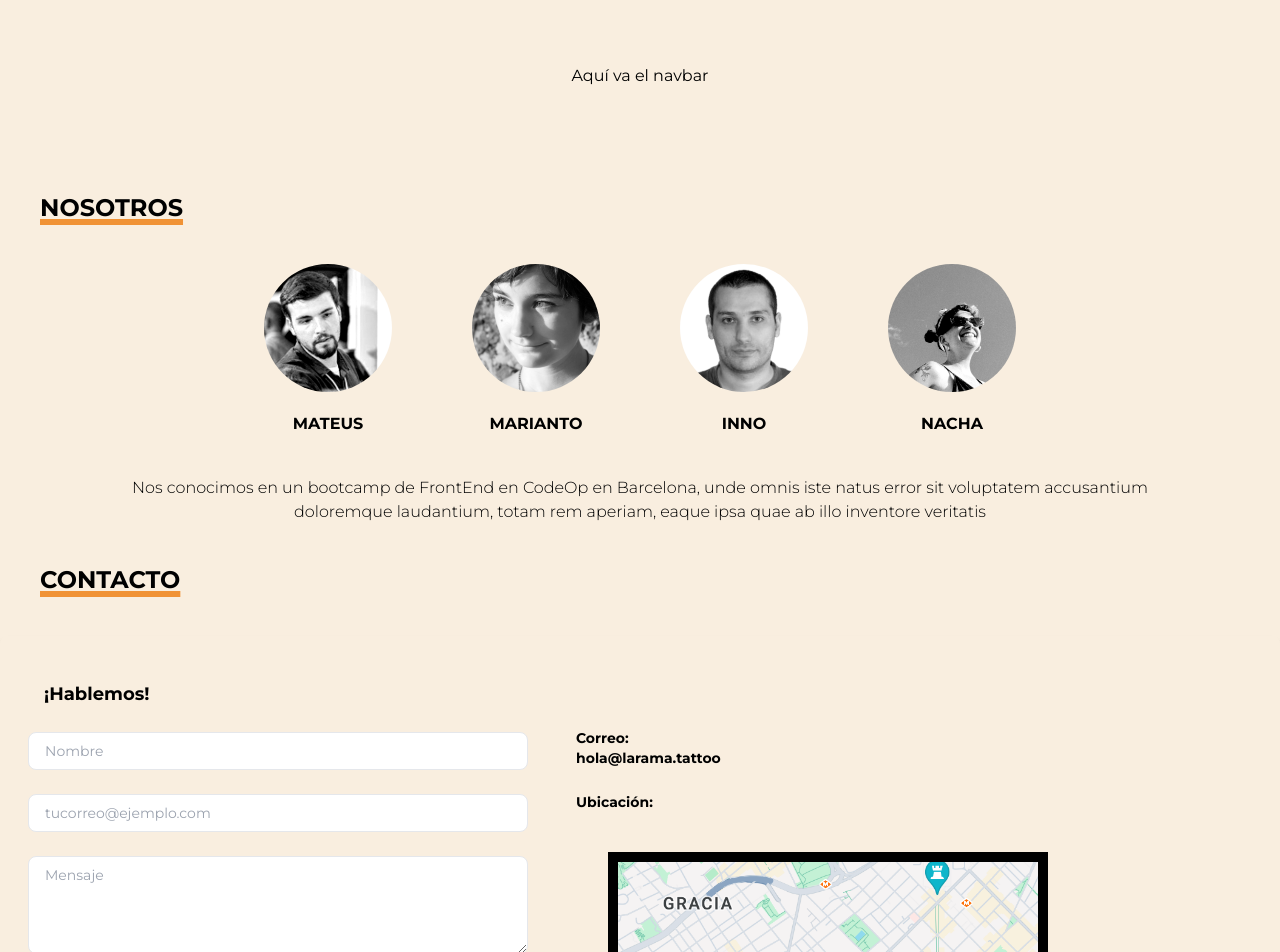
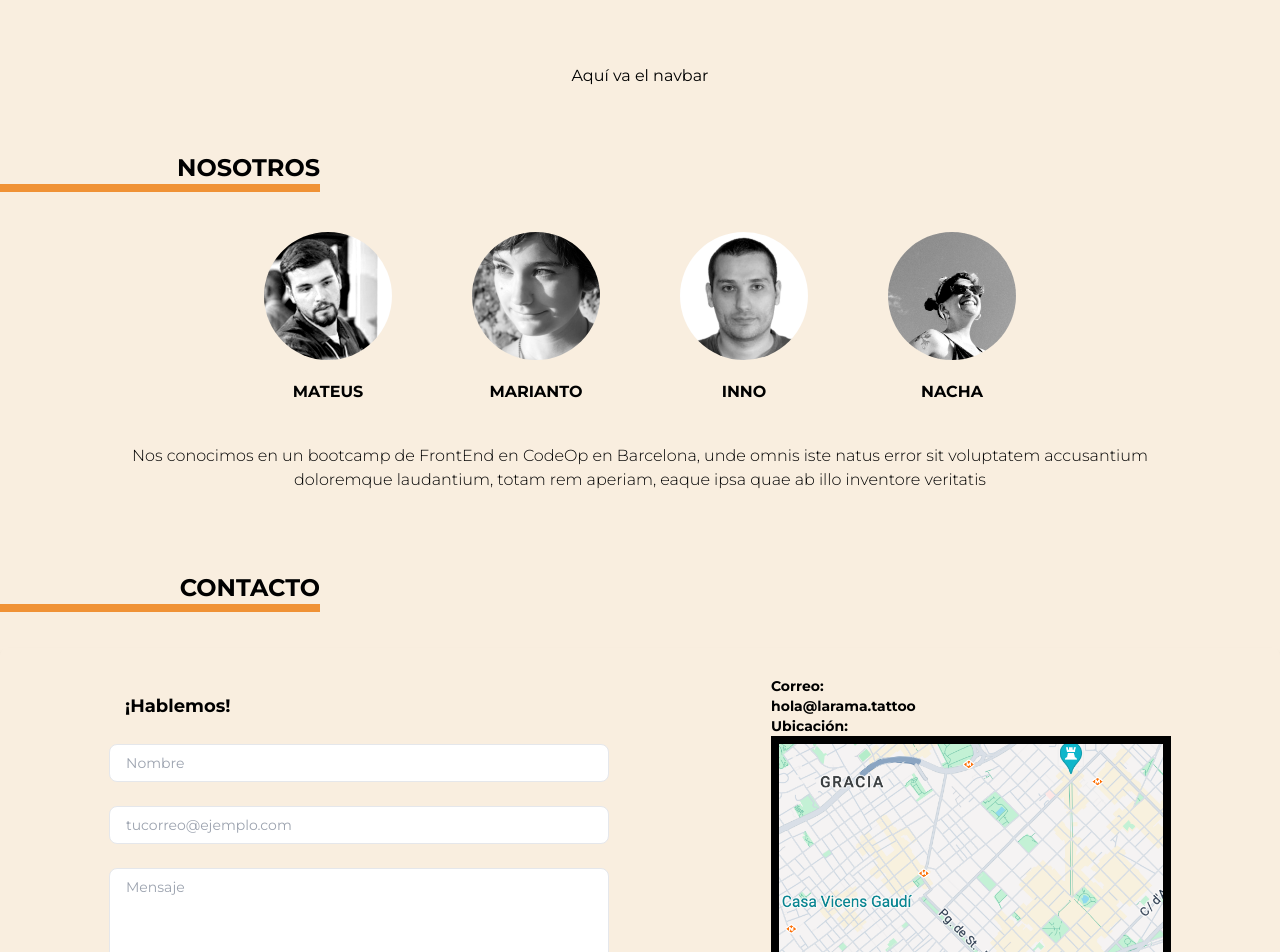
Before and after one commit to Innovaton0/Mimi-Sofm-final-project, a Vue app: page /Us in a window 1280 px wide. Shown: the top 952 px of the page. Built offline with nearby package versions, Linux system fonts and the light colour scheme.

Commit message:
map align

```diff
--- a/src/components/AboutUs.vue
+++ b/src/components/AboutUs.vue
@@ -1,11 +1,12 @@
 <template>
 
-<section class="bg-[#F9EEDF] h-[100rem] font-mont">
+<section class="bg-[#F9EEDF] h-full font-mont">
   <h1 class="text-center p-16"> Aquí va el navbar</h1>
 
-  <p class="font-bold underline decoration-[rgb(240,146,53)] decoration-[6px] text-2xl m-10">NOSOTROS</p>
+  <!-- NOSOTROS -->
+  <p class="font-bold border-b-8 border-[#F09235]/100 decoration-[6px] text-2xl w-[20rem] text-end">NOSOTROS</p>
 
-  <div class="flex justify-center items-center space-x-20">
+  <div class="flex justify-center mt-10 items-center space-x-20">
 
     <!-- MATEUS -->
    <div class="flex flex-col gap-5 items-center">
@@ -59,10 +60,10 @@
   </div>
 
   <!-- CONTACTO -->
-  <p class="font-bold underline decoration-[rgb(240,146,53)] decoration-[6px] text-2xl m-10">CONTACTO</p>
+  <p class="font-bold border-b-8 border-[#F09235]/100 text-2xl text-end w-[20rem] mt-20">CONTACTO</p>
 
 
-  <div class="mt-9 p-7 flex rounded-lg shadow-md">
+  <div class="flex-wrap justify-around mt-9 p-7 flex rounded-lg shadow-md">
     <div class="flex flex-col">
     <h2 class="text-lg font-bold m-4 text-left">¡Hablemos!</h2>
         <form>
@@ -110,15 +111,15 @@
 
 
     <div class="flex flex-col">
-      <p class="font-bold mt-16 text-sm px-12">Correo:</p>
-      <p class="font-bold text-sm px-12">hola@larama.tattoo</p>
-      <p class="font-bold mt-6 text-sm px-12">Ubicación:</p>
+      <p class="font-bold text-sm">Correo:</p>
+      <p class="font-bold text-sm">hola@larama.tattoo</p>
+      <p class="font-bold text-sm">Ubicación:</p>
 
-      <div class="flex flex-col mt-10 px-20 w-[600px] items-center">
+      <div class="flex flex-col w-[400px] items-center">
     <img
       src="../assets/Nosotros/Captura de pantalla 2024-07-25 a la(s) 17.19.20.png"
       alt="Mapa"
-      class="border-[10px] border-black "
+      class="border-[8px] border-black "
     />
 
   </div>
```
